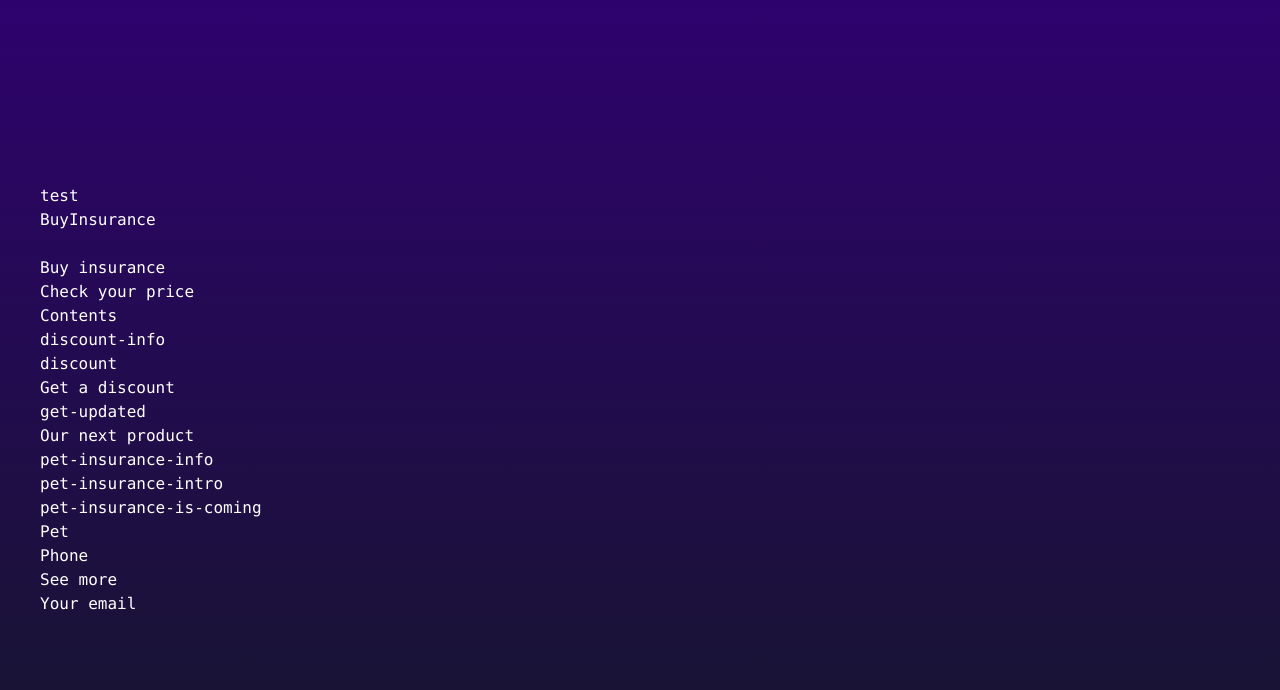
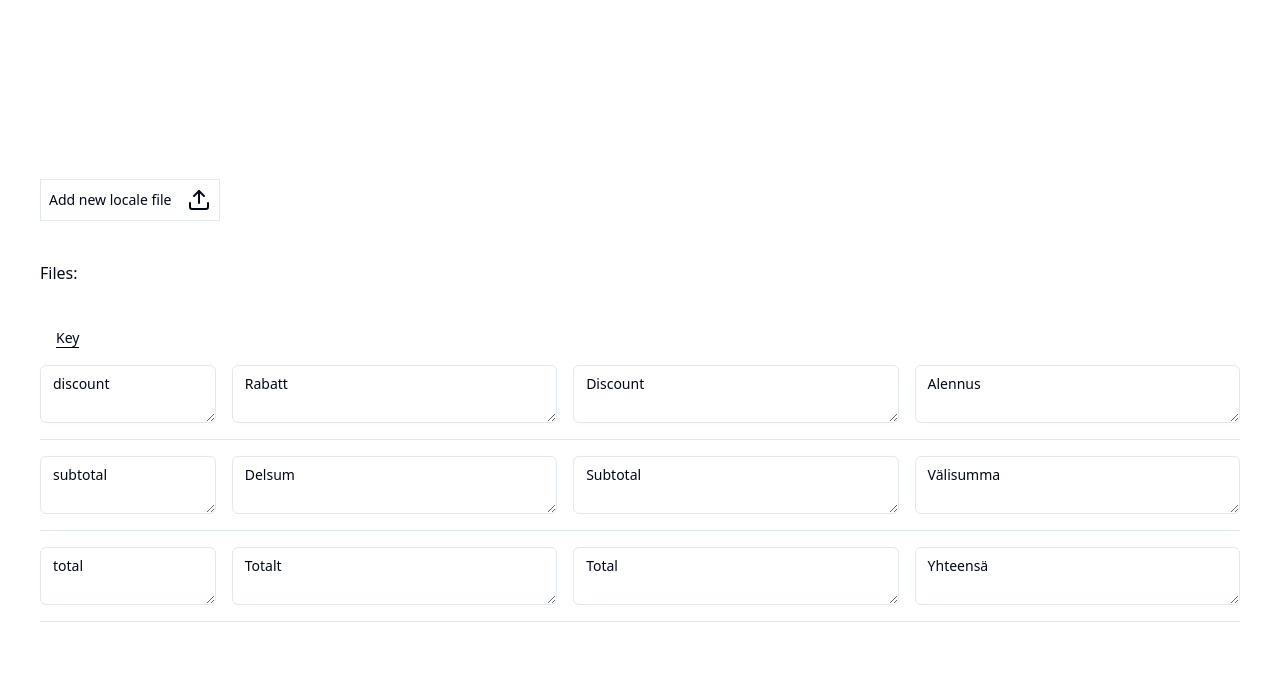
Before and after one commit to Hauglid/localizer-helper, a Next.js app: page / in a window 1280 px wide. Shown: the top 690 px of the page. Built offline with nearby package versions, Linux system fonts and the light colour scheme.

Commit message:
Add files, show list of files. extract locales

```diff
--- a/src/app/data/mock-data.json
+++ b/src/app/data/mock-data-no.json
@@ -15,6 +15,12 @@
     "Pet": "Kjæledyrforsikring",
     "Phone": "Mobilforsikring",
     "See more": "Se mer",
-    "Your email": "Din e-post"
+    "Your email": "Din e-post",
+    "Nested": {
+      "Test": "Test",
+      "TripleNested": {
+        "Test": "Test"
+      }
+    }
   }
 }
--- a/src/app/page.tsx
+++ b/src/app/page.tsx
@@ -1,22 +1,119 @@
-import data from "@/app/data/mock-data.json";
+"use client";
+
+import { Input } from "@/components/ui/input";
+import { Label } from "@/components/ui/label";
+import { Textarea } from "@/components/ui/textarea";
+import { sortStrings } from "@/lib/utils";
+import { Upload, X } from "lucide-react";
+import { useState, type ChangeEvent } from "react";
 
 export default function HomePage() {
-  const keys = Object.keys(data);
-  const nestedKeys = Object.keys(data.BuyInsurance);
+  const keys = Object.keys(data).sort(sortStrings);
+  const [files, setFiles] = useState<File[]>([]);
+  const [locales, setLocales] = useState<string[]>([]);
+
+  function filePickerOnChange(event: ChangeEvent<HTMLInputElement>) {
+    const newFiles = Array.from(event.target.files ?? []);
+
+    const newLocales = newFiles
+      .map((file) => file.name.split(".")[0] ?? "")
+      .filter((locale) => locale !== "");
+
+    setLocales([...locales, ...newLocales]);
+    setFiles([...files, ...newFiles]);
+  }
 
   return (
-    <main className="flex min-h-screen flex-col items-center justify-center bg-gradient-to-b from-[#2e026d] to-[#15162c] text-white">
-      <div className="w-full p-10">
-        <pre className="">
+    <main className="flex min-h-screen flex-col items-center justify-center ">
+      <div className="flex w-full flex-col gap-10 p-10">
+        {/* Add file section */}
+        <div>
+          <Label
+            className="flex w-fit flex-row items-center gap-4 border p-2"
+            htmlFor="file"
+          >
+            <div>Add new locale file</div>
+            <Upload size={24} />
+          </Label>
+          <Input
+            id="file"
+            multiple
+            type="file"
+            className="hidden"
+            onChange={filePickerOnChange}
+          />
+        </div>
+        <div className="flex w-fit flex-col">
+          <div>Files:</div>
+          {files.map((file) => (
+            <div
+              className="flex min-w-48 flex-row justify-between border p-2"
+              key={`file - ${file.name}`}
+            >
+              <div>{file.name}</div>
+              <X
+                size={24}
+                onClick={() =>
+                  setFiles(files.filter((f) => f.name !== file.name))
+                }
+              />
+            </div>
+          ))}
+        </div>
+        <div className="flex w-full flex-col gap-4">
+          <div className="flex flex-row gap-4 ">
+            <div className="flex-1 pl-4">
+              <Label className="border-b border-black">Key</Label>
+            </div>
+            {files.map((file) => (
+              <div key={file.name} className="flex-[2] pl-4">
+                <Label className="border-b border-black">{file.name}</Label>
+              </div>
+            ))}
+          </div>
           {keys.map((key) => (
-            <div key={key}>{key}</div>
+            <div key={key} className="flex flex-row gap-4 border-b  pb-4">
+              <Textarea
+                className="min-h-0 flex-1"
+                rows={2}
+                id={key}
+                readOnly
+                value={key}
+              />
+              {Object.entries(data[key] as Record<string, string>).map(
+                ([locale, value]) => (
+                  <Textarea
+                    key={`${key}-${locale}`}
+                    className="min-h-0 flex-[2]"
+                    rows={2}
+                    id={locale}
+                    readOnly
+                    value={value}
+                  />
+                ),
+              )}
+            </div>
           ))}
-          <br />
-          {nestedKeys.map((key) => (
-            <div key={key}>{key}</div>
-          ))}
-        </pre>
+        </div>
       </div>
     </main>
   );
 }
+
+const data = {
+  discount: {
+    no: "Rabatt",
+    en: "Discount",
+    fi: "Alennus",
+  },
+  total: {
+    no: "Totalt",
+    en: "Total",
+    fi: "Yhteensä",
+  },
+  subtotal: {
+    no: "Delsum",
+    en: "Subtotal",
+    fi: "Välisumma",
+  },
+};
--- /dev/null
+++ b/src/components/ui/textarea.tsx
@@ -0,0 +1,24 @@
+import * as React from "react"
+
+import { cn } from "@/lib/utils"
+
+export interface TextareaProps
+  extends React.TextareaHTMLAttributes<HTMLTextAreaElement> {}
+
+const Textarea = React.forwardRef<HTMLTextAreaElement, TextareaProps>(
+  ({ className, ...props }, ref) => {
+    return (
+      <textarea
+        className={cn(
+          "flex min-h-[80px] w-full rounded-md border border-input bg-background px-3 py-2 text-sm ring-offset-background placeholder:text-muted-foreground focus-visible:outline-none focus-visible:ring-2 focus-visible:ring-ring focus-visible:ring-offset-2 disabled:cursor-not-allowed disabled:opacity-50",
+          className
+        )}
+        ref={ref}
+        {...props}
+      />
+    )
+  }
+)
+Textarea.displayName = "Textarea"
+
+export { Textarea }
--- a/src/lib/utils.ts
+++ b/src/lib/utils.ts
@@ -1,6 +1,26 @@
-import { type ClassValue, clsx } from "clsx"
-import { twMerge } from "tailwind-merge"
+import { type ClassValue, clsx } from "clsx";
+import { twMerge } from "tailwind-merge";
 
 export function cn(...inputs: ClassValue[]) {
-  return twMerge(clsx(inputs))
+  return twMerge(clsx(inputs));
 }
+
+export function flattenJson(
+  json: Record<string, unknown>,
+  prefix = "",
+): Record<string, string> {
+  return Object.entries(json).reduce((acc, [key, value]) => {
+    const prefixedKey = prefix ? `${prefix}.${key}` : key;
+    if (typeof value === "object" && value !== null) {
+      return {
+        ...acc,
+        ...flattenJson(value as Record<string, string>, prefixedKey),
+      };
+    }
+    return { ...acc, [prefixedKey]: value };
+  }, {});
+}
+
+export function sortStrings(a: string, b: string) {
+  return a.localeCompare(b);
+}
--- a/src/styles/globals.css
+++ b/src/styles/globals.css
@@ -69,6 +69,7 @@
 @layer base {
   * {
     @apply border-border;
+    @apply min-w-0;
   }
   body {
     @apply bg-background text-foreground;
```
Also changed, not shown: src/app/data/mock-data-en.json (added, +34 -0 lines), src/app/data/mock-data-fi.json (added, +58 -0 lines), 2 other files (tests, documents, lock files or other folders). Lines whose indentation alone changed are shown as unchanged.
